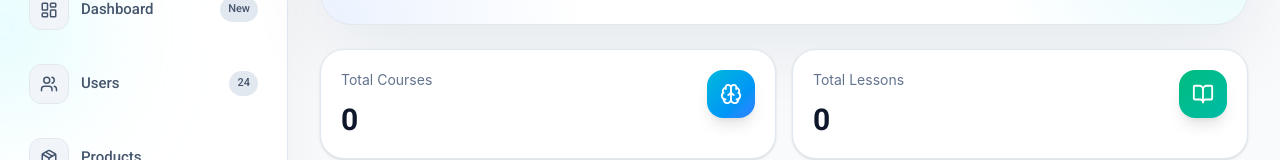
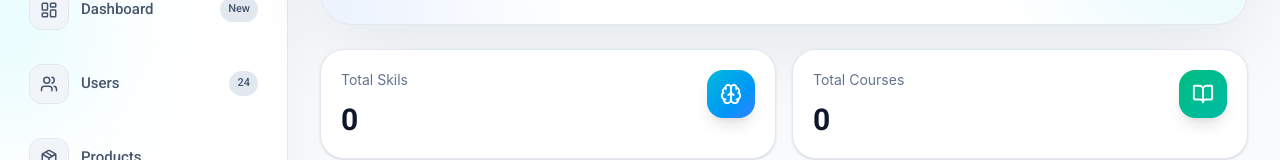
Before and after one commit to Step-Wise-Roadmaps/Step-Wise, a React (Vite) app in the folder Frontend/: page /admin-dashboard/course in a window 1280 px wide. Shown: the part 165-325 px from the top of the page. Built offline with nearby package versions, Linux system fonts and the light colour scheme; no server answers; sample sign-in values are in the browser's storage.

Commit message:
feat: add data from backend

```diff
--- a/Frontend/src/components/CourseManagement/CourseHeader.jsx
+++ b/Frontend/src/components/CourseManagement/CourseHeader.jsx
@@ -5,7 +5,7 @@ import {
     Sparkles,
 } from 'lucide-react'
 
-import { stats } from '../../data/LessonManagementData';
+import { stats } from '../../data/CourseManagementData';
 
 function CourseHeader({ users, courses, skills, isLoading }) {
     return(
--- a/Frontend/src/components/LessonManagement/LessonHeader.jsx
+++ b/Frontend/src/components/LessonManagement/LessonHeader.jsx
@@ -5,9 +5,9 @@ import {
     Sparkles,
 } from 'lucide-react'
 
-import { stats } from '../../data/CourseManagementData';
+import { stats } from '../../data/LessonManagementData';
 
-function LessonHeader() {
+function LessonHeader({ courses, lessons, isLoading }) {
     return(
         <>
             <div className='mx-auto flex w-full max-w-8xl flex-col gap-6 p-4 pt-20 md:p-6 md:pt-6 lg:p-8'>
@@ -29,7 +29,7 @@ function LessonHeader() {
                 </section>
 
                 <section className='grid gap-4 md:grid-cols-2'>
-                    {stats({users, courses, skills, isLoading}).map((stat) => {
+                    {stats({courses, lessons, isLoading}).map((stat) => {
                         const Icon = stat.icon;
 
                         return (
--- a/Frontend/src/data/LessonManagementData.js
+++ b/Frontend/src/data/LessonManagementData.js
@@ -5,17 +5,17 @@ import {
     BookOpen
 } from "lucide-react"
 
-export const stats = ({users, courses, skills, isLoading}) => [
+export const stats = ({ courses, lessons, isLoading}) => [
     {
         title: "Total Courses",
-        value: isLoading ? "Loading..." : (skills?.length || 0),
+        value: isLoading ? "Loading..." : (courses?.length || 0),
         icon: Brain,
         tone: "from-cyan-500 to-blue-500",
     },
 
     {
         title: "Total Lessons",
-        value: isLoading ? "Loading..." : (courses?.length || 0),
+        value: isLoading ? "Loading..." : (lessons?.length || 0),
         icon: BookOpen,
         tone: "from-emerald-500 to-teal-500",
     }
--- a/Frontend/src/page/LessonManagement.jsx
+++ b/Frontend/src/page/LessonManagement.jsx
@@ -1,9 +1,19 @@
+
+import { useDispatch, useSelector } from 'react-redux';
+import { getCourses, getLessons } from '../features/auth/adminDashboardSlice'
+
 import LessonHeader from "../components/LessonManagement/LessonHeader";
+import { stats } from '../data/LessonManagementData';
 
 function LessonManagement() {
+
+    const dispatch = useDispatch();
+
+    const { courses, lessons, isLoading } = useSelector((stats) => stats.admin);
+
     return(
         <>
-            <LessonHeader />
+            <LessonHeader courses={courses} lessons={lessons} isLoading={isLoading} />
         </>
     )
 }
```
